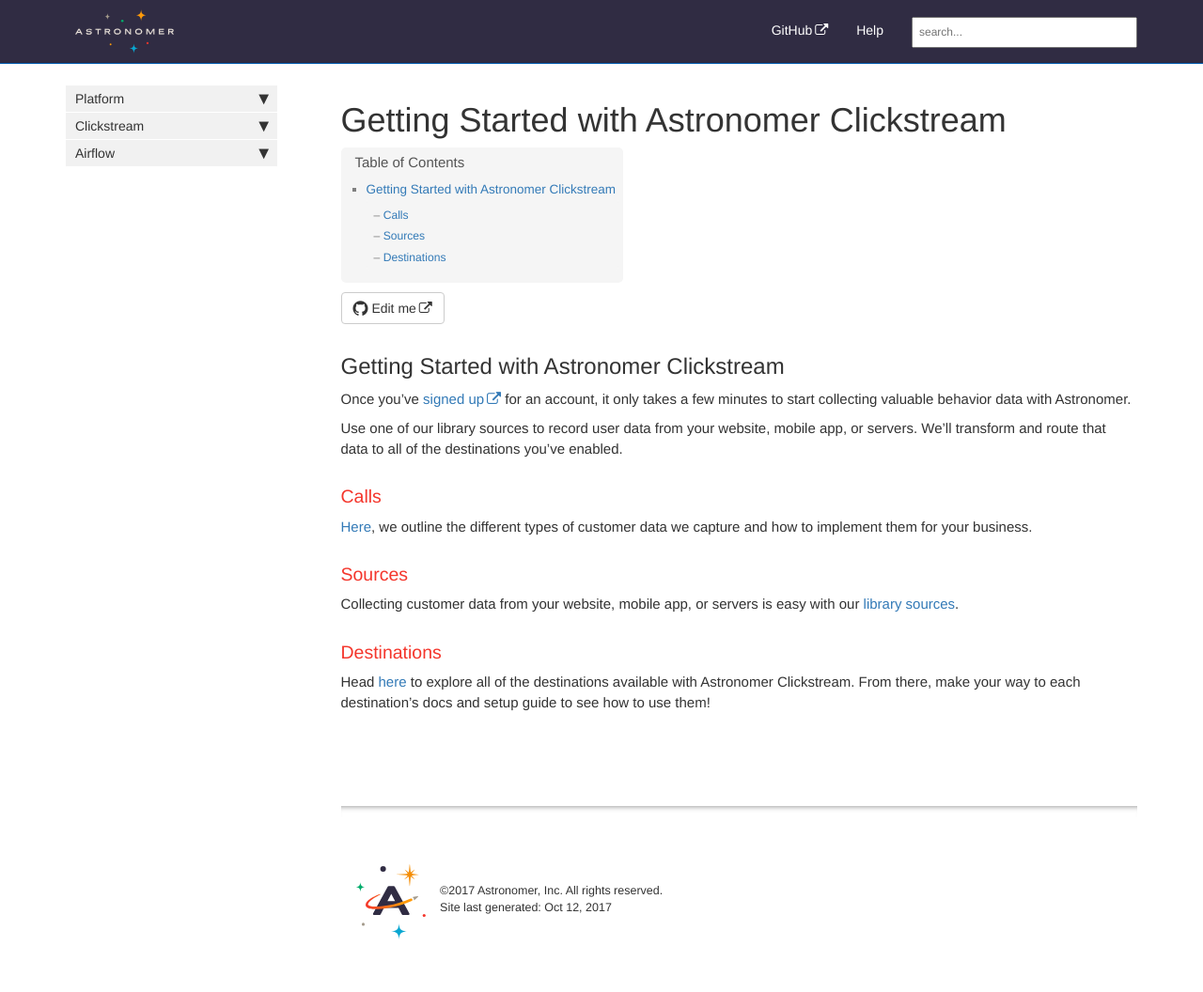
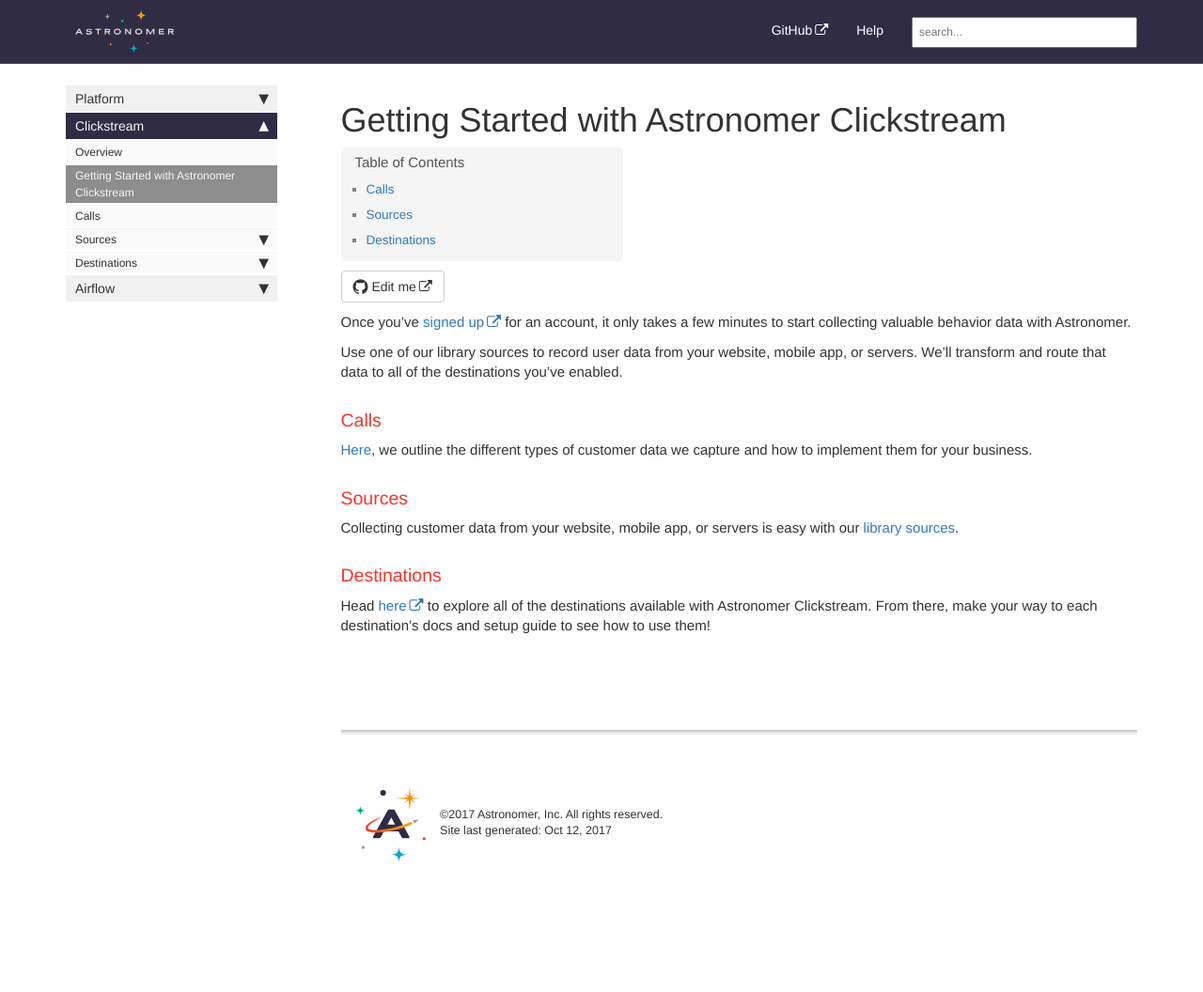
Before and after one commit to petedejoy/documentation, a Jekyll site: the page built from v2/clickstream/getting-started.md, in a window 1280 px wide. Shown: the whole page at 94% size. Built offline with Jekyll 4.4.1, drawn with Linux system fonts in a browser that asks for light colours; nearby versions of some CDN libraries; our own code applies the rules of GitHub Pages for plain Markdown files; comment, search, counter and statistics services are not loaded; after the commit the page ends 974 px from its top, so only the background shows below that; part of the change alters nothing that is shown.

Commit message:
added getting started guide

```diff
--- a/_data/sidebars/platform_sidebar.yml
+++ b/_data/sidebars/platform_sidebar.yml
@@ -25,6 +25,10 @@ entries:
 
     - title: Overview
       url: /v2/clickstream/overview.html
+      output: web, pdf
+
+    - title: Getting Started with Astronomer Clickstream
+      url: /v2/clickstream/getting-started.html
       output: web, pdf
 
     - title: Calls
--- a/v2/clickstream/getting-started.md
+++ b/v2/clickstream/getting-started.md
@@ -1,13 +1,17 @@
-## Getting Started with Astronomer Clickstream
+---
+title: Getting Started with Astronomer Clickstream
+sidebar: platform_sidebar
+---
+
 Once you've [signed up](https://app.astronomer.io/signup) for an account, it only takes a few minutes to start collecting valuable behavior data with Astronomer.
 
 Use one of our library sources to record user data from your website, mobile app, or servers. We'll transform and route that data to all of the destinations you've enabled.
 
 ### Calls
-[Here](), we outline the different types of customer data we capture and how to implement them for your business.
+[Here](/documentation/v2/clickstream/calls.html), we outline the different types of customer data we capture and how to implement them for your business.
 
 ### Sources
-Collecting customer data from your website, mobile app, or servers is easy with our [library sources]().
+Collecting customer data from your website, mobile app, or servers is easy with our [library sources](/documentation/v2/clickstream/sources/overview.html).
 
 ### Destinations
-Head [here]() to explore all of the destinations available with Astronomer Clickstream. From there, make your way to each destination's docs and setup guide to see how to use them!
+Head [here](http://127.0.0.1:4000/documentation/v2/clickstream/destinations/overview.html) to explore all of the destinations available with Astronomer Clickstream. From there, make your way to each destination's docs and setup guide to see how to use them!
```
